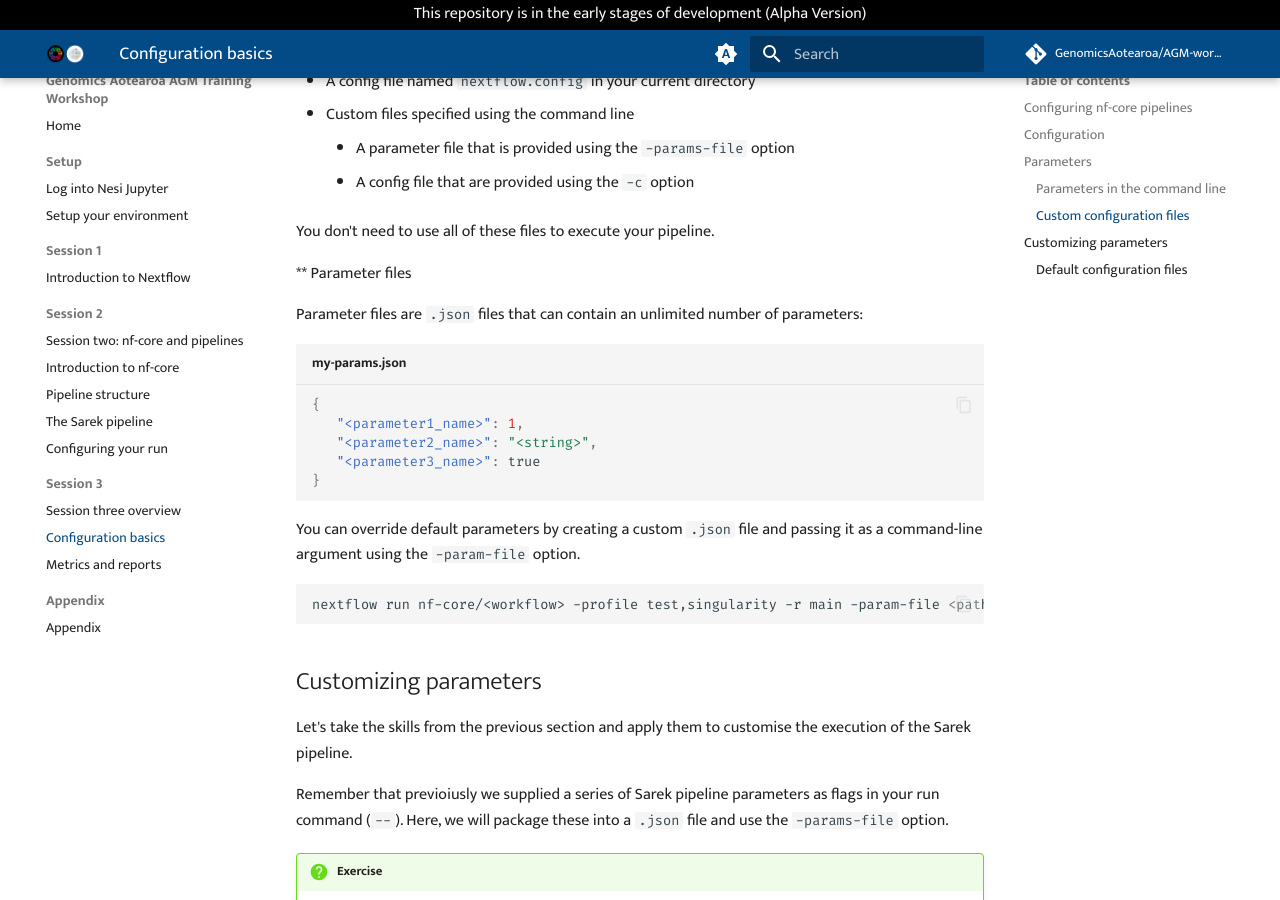
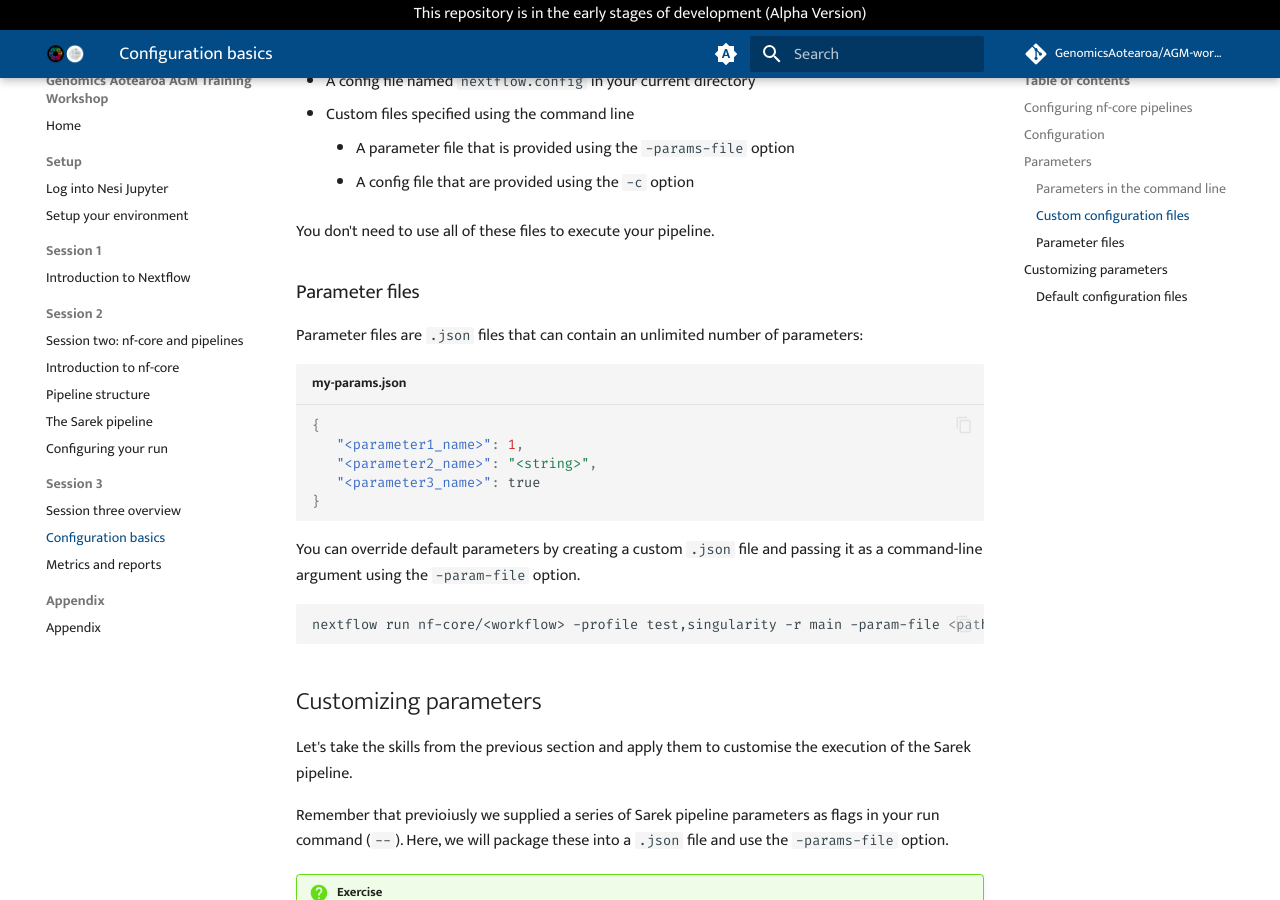
Before and after one commit to GenomicsAotearoa/AGM-workshop-2023, an MkDocs documentation site: the page built from docs/session_3/1_configFiles.md, in a window 1280 px wide and 900 px high, scrolled down 2444 px. Built offline with MkDocs 1.6.1 and Material for MkDocs 9.7.7, drawn with Linux system fonts in a browser that asks for light colours; comment, search, counter and statistics services are not loaded.

Commit message:
update header

```diff
--- a/docs/session_3/1_configFiles.md
+++ b/docs/session_3/1_configFiles.md
@@ -112,7 +112,7 @@ Nextflow will also look for files that are external to the pipeline project dire
 
 You don't need to use all of these files to execute your pipeline.
 
-** Parameter files
+### Parameter files
 
 Parameter files are `.json` files that can contain an unlimited number of parameters:
 
```
